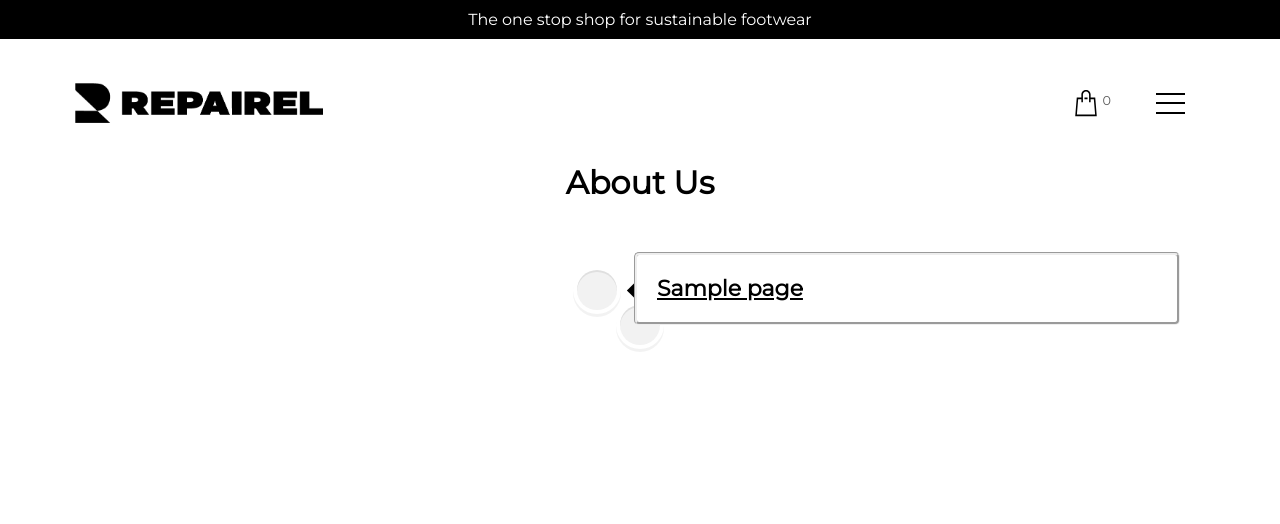
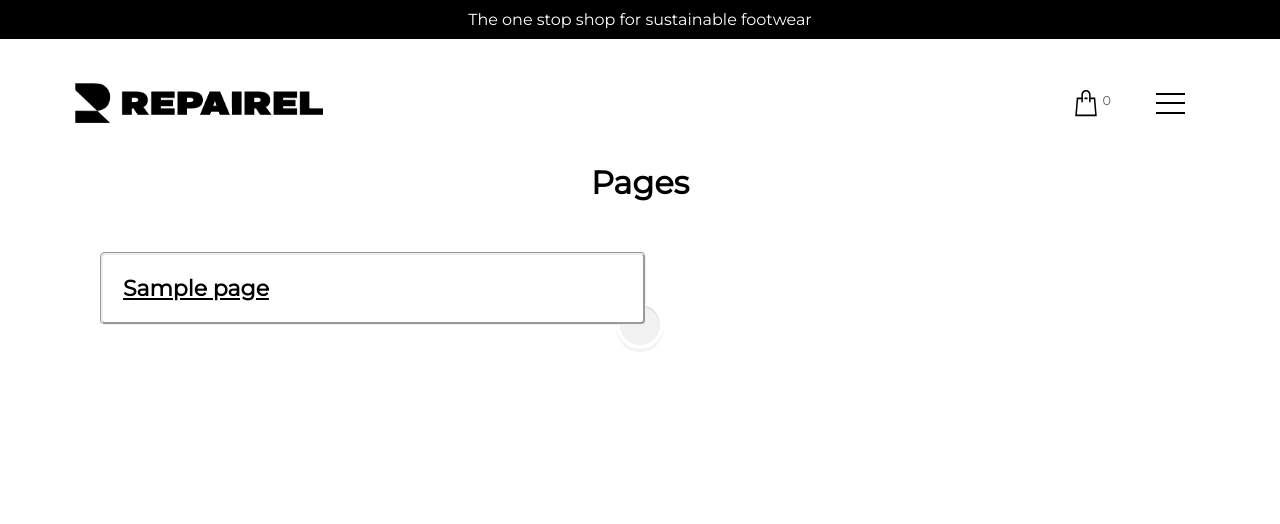
Before and after one commit to Repairel/repairel-shopify, a Django app: page /pages/ in a window 1280 px wide. Shown: the top 524 px of the page. Run offline with Django 3.2, Linux system fonts and the light colour scheme; tables that the repository leaves empty hold one stand-in row (values such as "Sample post"); a database or web service that is not in the repository returns one stand-in record (values such as "Sample title"); data that the repository does not hold is empty.

Commit message:
Marked code for removal before freeze

```diff
--- a/repairelapp/shopify.py
+++ b/repairelapp/shopify.py
@@ -111,6 +111,11 @@ def _shopify_construct_page(page):
     return Page(page['title'], page['body_html'])
 
 def _shopify_construct_article(article):
+    """
+    :param article: The blog post to be constructed
+    :return: A class containing a blog post
+    """
+
     published = article['published_at']
     y, m, d, t = published[:4], published[5:7], published[8:10], published[11:16]
     date = str(f'Published: {d}/{m}/{y} {t}')
@@ -129,6 +134,11 @@ def _shopify_construct_article(article):
     return BlogPost(article['title'], date, article['body_html'], excerpt, image)
 
 def all_articles():
+    """
+    Function to access all blog posts (known as articles in the API)
+    :return: An array of blog posts only with required data
+    """
+
     r = requests.get(shopify_api + "blogs.json")
     blog = r.json()["blogs"][0]["id"]
     articles = requests.get(shopify_api + f"blogs/{blog}/articles.json")
@@ -190,10 +200,15 @@ def _shopify_construct_product(shopify_product):
         variants = variants
     )
 
-    # To be removed
+    # TODO To be removed
     # return ShopifyProduct(shopify_product["id"], shopify_product["title"], shopify_product["body_html"], shopify_product["image"]["src"], images, shopify_product["variants"][0]["price"], shopify_product["tags"].split(", "), shopify_product["product_type"], shopify_product["vendor"], options, variants)
 
 def shopify_all_products():
+    """
+    Get all active products from Shopify
+    :return: An array of product classes
+    """
+
     result = []
     response = requests.get(shopify_api + "products.json")
     data = response.json()
@@ -205,6 +220,12 @@ def shopify_all_products():
     return result
 
 def shopify_get_product(id):
+    """
+    Get data on a specific product from its ID
+    :param id: Shopify Product ID
+    :return: A product class
+    """
+
     response_product = requests.get(shopify_api + f"products/{id}.json")
     response_metafields = requests.get(shopify_api + f"products/{id}/metafields.json")
     #this is the base product
@@ -273,6 +294,11 @@ def api_view(request, key, password, request_type, argument=None):
 
 
 def all_pages():
+    """
+    Function to get all misc pages from the Shopify backend
+    :return: An array of page classes
+    """
+
     r = requests.get(shopify_api + "pages.json")
     pages = r.json()['pages']
     page_list = []
@@ -280,6 +306,7 @@ def all_pages():
     for page in pages:
         page_list.append(_shopify_construct_page(page))
 
+    # TODO REMOVE
     # page_dict = {}
     # for i in range(len(r.json()['pages'])):
     #     page_dict[r.json()["pages"][i]["title"]] = r.json()["pages"][i]["body_html"]
--- a/repairelapp/urls.py
+++ b/repairelapp/urls.py
@@ -7,14 +7,14 @@ app_name = 'repairelapp'
 urlpatterns = [
     path('', IndexView.as_view(), name='index'),
     path('shoes/<str:type>', ShoesView.as_view(), name="shoes"),
-    path('about/', AboutView.as_view(), name="about"),
-    path('faq/', FAQView.as_view(), name="faq"),
+    path('about/', AboutView.as_view(), name="about"), # TODO REMOVE - about.html
+    path('faq/', FAQView.as_view(), name="faq"), # TODO REMOVE - faq.html
     path('shopping_cart/', ShoppingCartView.as_view(), name="shopping_cart"),
-    path('activism/', ActivismView.as_view(), name="activism"),
-    path('sustainability/', SustainabilityView.as_view(), name="sustainability"),
-    path('terms/', TermsView.as_view(), name="terms"),
-    path('gdpr/', GDPRView.as_view(), name="gdpr"),
-    path('scoring/', ScoringView.as_view(), name="scoring"),
+    path('activism/', ActivismView.as_view(), name="activism"), # TODO REMOVE - activism.html
+    path('sustainability/', SustainabilityView.as_view(), name="sustainability"), # TODO REMOVE - sustainability.html
+    path('terms/', TermsView.as_view(), name="terms"), # TODO REMOVE - terms.html
+    path('gdpr/', GDPRView.as_view(), name="gdpr"), # TODO REMOVE - gdpr.html
+    path('scoring/', ScoringView.as_view(), name="scoring"), # TODO REMOVE - scoring.html
     path('blog/', AllBlogsView.as_view(), name="all_blogs"),
     path('blog/<str:blog_name>', BlogView.as_view(), name="blog"),
     path('newsletter/', NewsLetterView.as_view(), name="newsletter"),
--- a/templates/base.html
+++ b/templates/base.html
@@ -28,6 +28,7 @@
                         <a href="" class="a_link a_no_link"><h3 class="h2_light">All Products</h3></a>
                     </div>
                     <div class="custom_hamburger_inside_mid_black">
+                        <!-- TODO change urls -->
                         <a href="{%url 'repairelapp:pages' %}" class="a_link"><h3 class="h2_light">About Us</h3></a>
                         <a href="{%url 'repairelapp:activism'%}" class="a_link"><h3 class="h2_light">Activism</h3></a>
                         <a href="{%url 'repairelapp:sustainability'%}" class="a_link"><h3 class="h2_light">Sustainability</h3></a>
@@ -65,6 +66,7 @@
             <div class="custom_footer">
                 <div>
                     <h5>INFORMATION</h5>
+                    <!-- TODO change urls -->
                     <a href="{%url 'repairelapp:about'%}" class="a_small_link">About</a>
                     <a href="{%url 'repairelapp:terms'%}" class="a_small_link">Terms & Conditions</a>
                     <a href="{%url 'repairelapp:gdpr'%}" class="a_small_link">GDPR</a>
--- a/templates/pages.html
+++ b/templates/pages.html
@@ -3,7 +3,7 @@
     {%load templatetags%}
     {% load static %}
     <center>
-        <h1>About Us</h1>
+        <h1>Pages</h1>
     </center>
     {%for i in pages%}
         {%get_page_url i as page_url%}
@@ -11,9 +11,8 @@
             <div class="center-line">
                 <a href="#" class="scroll-icon"><i class="fas fa-caret-up"></i></a>
             </div>
-            <div class="{% if forloop.counter|divisibleby:2 %}row row-1{% else %}row row-2{% endif %}">
+            <div class="row page-row">
                 <section>
-                    <i class="icon fas fa-home"></i>
                     <div class="details">
                         <span class="title"><a href="{{page_url}}">{{i.title}}</a></span>
                     </div>
```
Also changed, not shown: repairelapp/views.py (+7 -2 lines).
